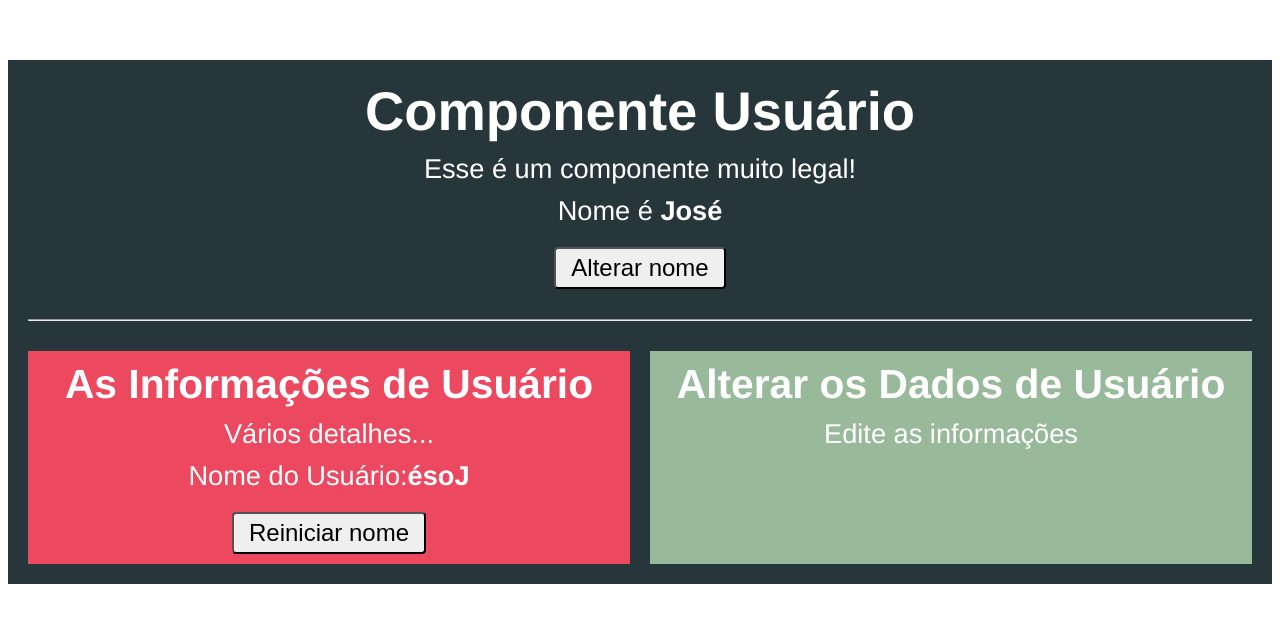
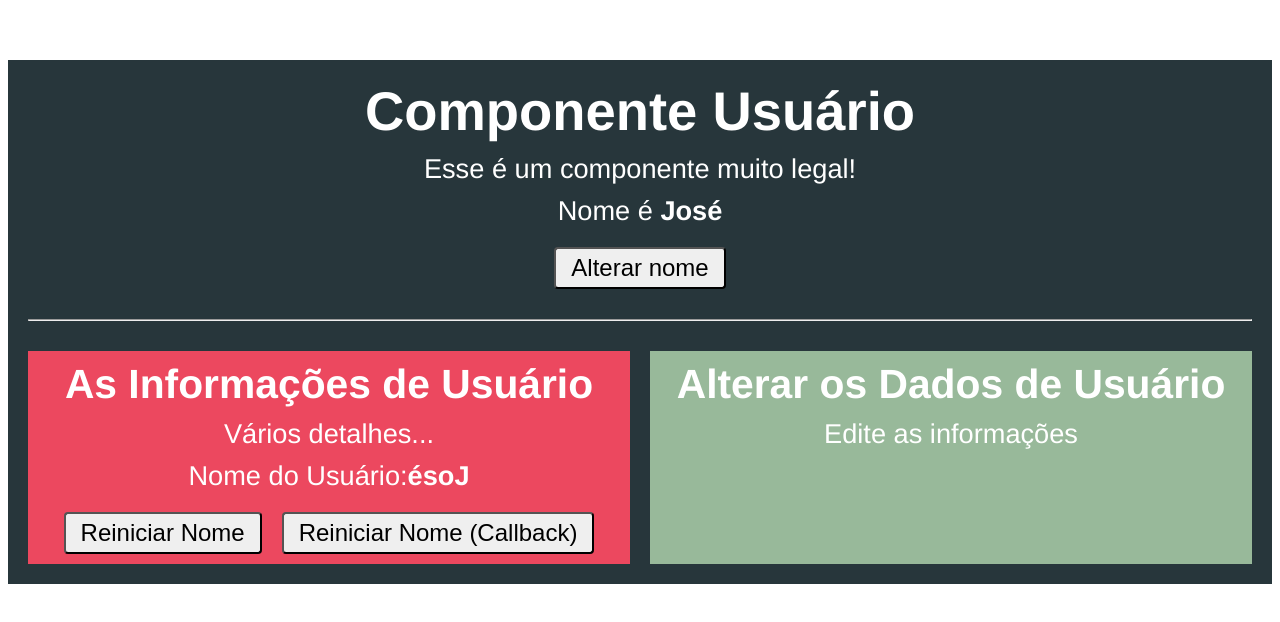
Before and after one commit to JFmaia/curso_vue, a Vue app in the folder componentes/componentes-comunicação/comunicacao/: page / in a window 1280 px wide. Shown: the top 622 px of the page. Built offline with nearby package versions, Linux system fonts and the light colour scheme.

Commit message:
chore: Comunicação indireta com callback.

```diff
--- a/componentes/componentes-comunicação/comunicacao/src/components/Usuario.vue
+++ b/componentes/componentes-comunicação/comunicacao/src/components/Usuario.vue
@@ -6,7 +6,11 @@
         <button @click="alterarNome">Alterar nome</button>
         <hr>
         <div class="componentes">
-            <app-usuario-info :nome="nome" @nomeMudou="nome = $event" />
+            <app-usuario-info
+                :nome="nome"
+                @nomeMudou="nome = $event"
+                :reiniciarFN="reiniciarNome"
+            />
             <app-usuario-editar />
         </div>
     </div>
@@ -26,6 +30,9 @@
     methods:{
         alterarNome(){
             this.nome = "Ana"
+        },
+        reiniciarNome(){
+            this.nome= "José"
         }
     }
 }
--- a/componentes/componentes-comunicação/comunicacao/src/components/UsuarioInfo.vue
+++ b/componentes/componentes-comunicação/comunicacao/src/components/UsuarioInfo.vue
@@ -3,7 +3,8 @@
         <h2>As Informações de Usuário</h2>
         <p>Vários detalhes...</p>
         <p>Nome do Usuário:<strong>{{inverteNome()}}</strong></p>
-        <button @click="reiniciarNome">Reiniciar nome</button>
+        <button @click="reiniciarNome">Reiniciar Nome</button>
+        <button @click="reiniciarFN()">Reiniciar Nome (Callback)</button>
     </div>
 </template>
 
@@ -18,6 +19,10 @@
             // default:function(){
             //     return Array(10).fill(3).join(',')
             // }
+            default: "Anônimo",
+        },
+        reiniciarFN: function(){
+
         }
     },
     methods:{
```
